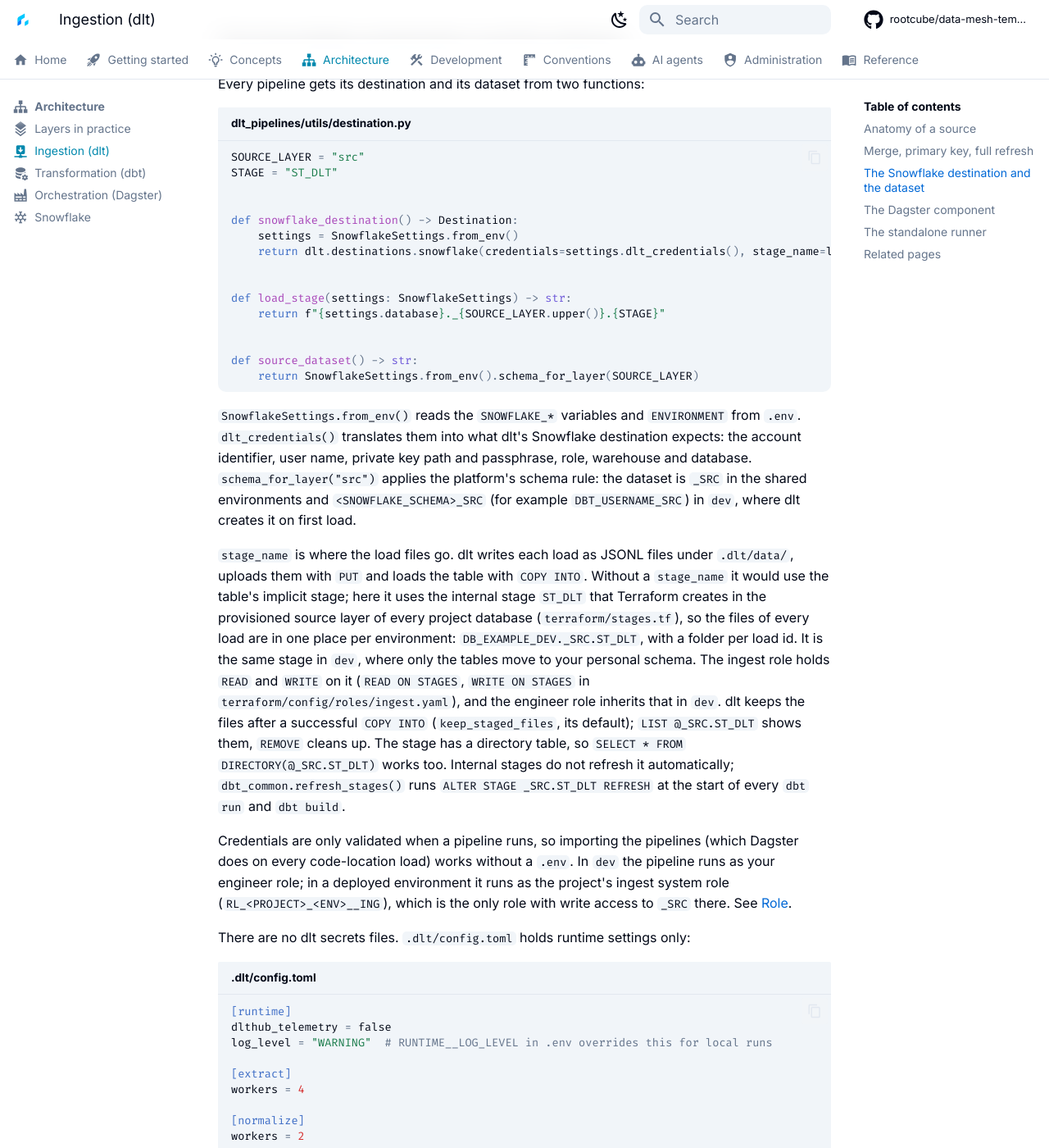
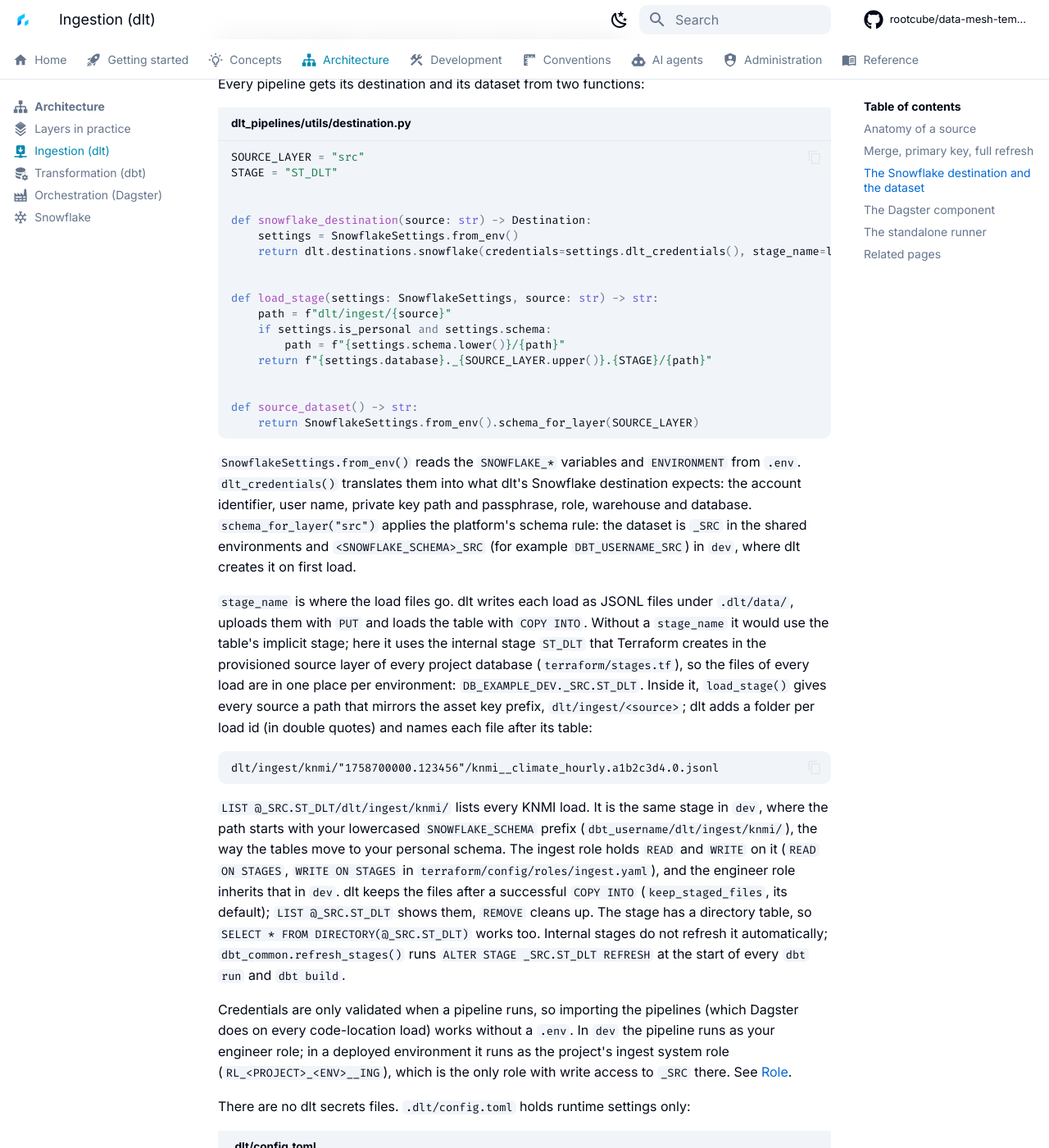
Before and after one commit to rootcube/data-mesh-template, an MkDocs documentation site: the page built from docs/architecture/ingestion.md, in a window 1280 px wide and 1400 px high, scrolled down 2409 px. Shown: the whole window at 82% size. Built offline with MkDocs 1.6.1 and Material for MkDocs 9.7.7, drawn with Linux system fonts in a browser that asks for light colours; comment, search, counter and statistics services are not loaded; some of the changed text lies outside the part shown.

Commit message:
fix: update snowflake destination and load stage to include source-specific paths

````diff
--- a/docs/architecture/ingestion.md
+++ b/docs/architecture/ingestion.md
@@ -62,7 +62,7 @@
 
 pipeline = dlt.pipeline(
     pipeline_name=f"ingest_{SOURCE}",
-    destination=snowflake_destination(),
+    destination=snowflake_destination(SOURCE),
     dataset_name=source_dataset(),
 )
 ```
@@ -112,13 +112,16 @@
 STAGE = "ST_DLT"
 
 
-def snowflake_destination() -> Destination:
+def snowflake_destination(source: str) -> Destination:
     settings = SnowflakeSettings.from_env()
-    return dlt.destinations.snowflake(credentials=settings.dlt_credentials(), stage_name=load_stage(settings))
+    return dlt.destinations.snowflake(credentials=settings.dlt_credentials(), stage_name=load_stage(settings, source))
 
 
-def load_stage(settings: SnowflakeSettings) -> str:
-    return f"{settings.database}._{SOURCE_LAYER.upper()}.{STAGE}"
+def load_stage(settings: SnowflakeSettings, source: str) -> str:
+    path = f"dlt/ingest/{source}"
+    if settings.is_personal and settings.schema:
+        path = f"{settings.schema.lower()}/{path}"
+    return f"{settings.database}._{SOURCE_LAYER.upper()}.{STAGE}/{path}"
 
 
 def source_dataset() -> str:
@@ -137,8 +140,18 @@
 `stage_name` it would use the table's implicit stage; here it uses the internal stage
 `ST_DLT` that Terraform creates in the provisioned source layer of every project database
 (`terraform/stages.tf`), so the files of every load are in one place per environment:
-`DB_EXAMPLE_DEV._SRC.ST_DLT`, with a folder per load id. It is the same stage in `dev`, where
-only the tables move to your personal schema. The ingest role holds `READ` and `WRITE` on it
+`DB_EXAMPLE_DEV._SRC.ST_DLT`. Inside it, `load_stage()` gives every source a path that mirrors
+the asset key prefix, `dlt/ingest/<source>`; dlt adds a folder per load id (in double quotes)
+and names each file after its table:
+
+```
+dlt/ingest/knmi/"1758700000.123456"/knmi__climate_hourly.a1b2c3d4.0.jsonl
+```
+
+`LIST @_SRC.ST_DLT/dlt/ingest/knmi/` lists every KNMI load. It is the same stage in `dev`,
+where the path starts with your lowercased `SNOWFLAKE_SCHEMA` prefix
+(`dbt_username/dlt/ingest/knmi/`), the way the tables move to your personal schema. The
+ingest role holds `READ` and `WRITE` on it
 (`READ ON STAGES`, `WRITE ON STAGES` in `terraform/config/roles/ingest.yaml`), and the engineer
 role inherits that in `dev`. dlt keeps the files after a successful `COPY INTO`
 (`keep_staged_files`, its default); `LIST @_SRC.ST_DLT` shows them, `REMOVE` cleans up. The
@@ -212,6 +225,7 @@
 | Kinds | `dlt`, `snowflake` |
 | Job | `job_dlt_ingest_all` selects every key under `dlt/ingest`, so new sources join it for free |
 | Snowflake table | `<source-layer schema>.<source>__<entity>`: `_SRC.knmi__climate_hourly`, or `DBT_USERNAME_SRC.knmi__climate_hourly` in `dev` |
+| Stage path | `_SRC.ST_DLT/dlt/ingest/<source>/`, then a folder per load id: `_SRC.ST_DLT/dlt/ingest/knmi/`, or `_SRC.ST_DLT/dbt_username/dlt/ingest/knmi/` in `dev` |
 
 The asset key is what links ingestion to transformation. The dbt source in
 `dbt/dbt_example/sources/src_knmi.yml` declares the same key under
````
Also changed, not shown: docs/ai-agents/dlt.md (+4 -3 lines), docs/conventions/naming.md (+1 -0 lines), docs/conventions/python-style.md (+1 -1 lines), docs/development/adding-dlt-loads.md (+7 -5 lines), 3 other files.
